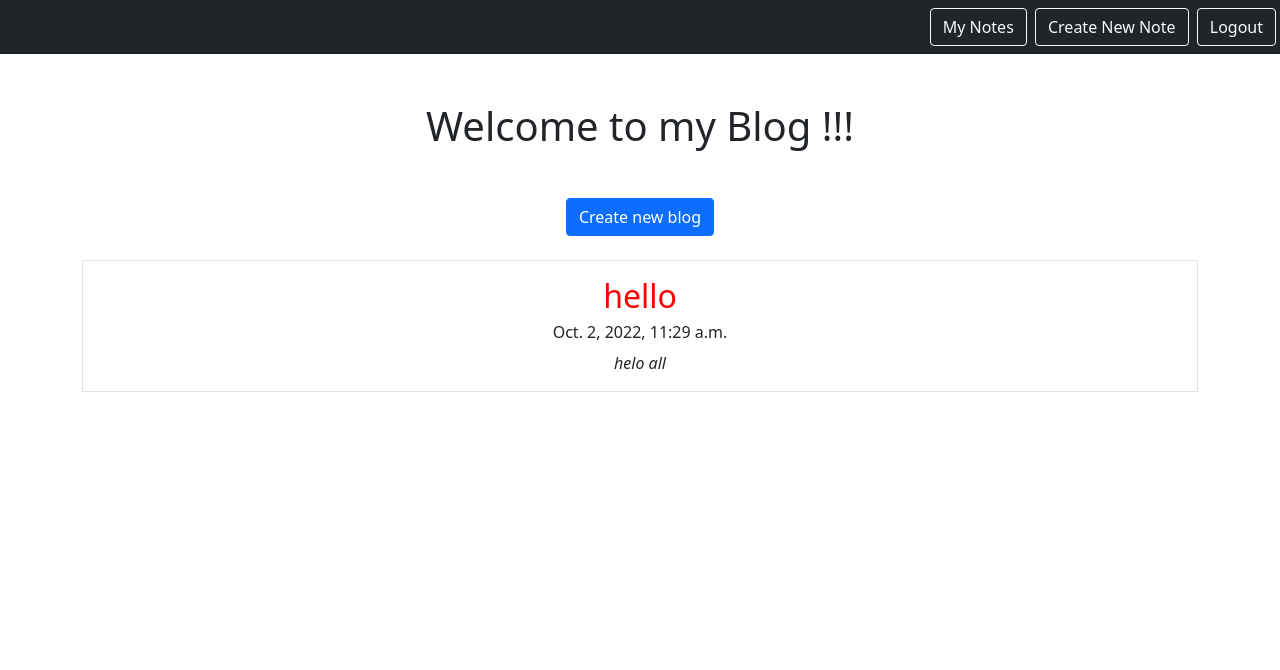
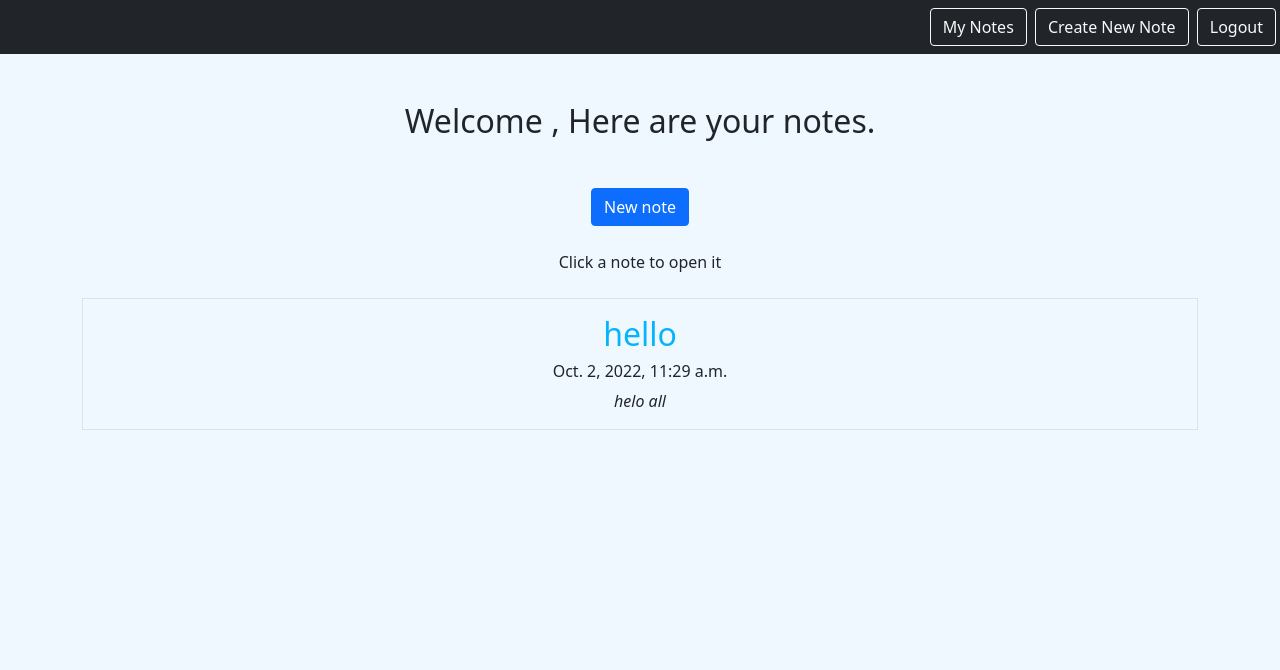
Before and after one commit to codemukul/djangoFirst, a Django app: page /smart/ in a window 1280 px wide. Shown: the top 670 px of the page. Run offline with Django 4.2, Linux system fonts and the light colour scheme; a user stored in the database is signed in; data comes from the database, SQL or seed files in the repository; both versions use the stored data as it was after the commit.

Commit message:
notes app

```diff
--- a/home/templates/home/logout.html
+++ b/home/templates/home/logout.html
@@ -3,4 +3,6 @@
 {% block content %}
 
 <h1>Hope to see you soon :)</h1>
+<br><br>
+<h3>Have a good day ahead !</h3>
 {% endblock %}
--- a/home/templates/home/welcome.html
+++ b/home/templates/home/welcome.html
@@ -1,7 +1,9 @@
 {% extends "base.html" %}
 
 {% block content %}
-<h1>Hello :)</h1>
+    <h1>Hello :)</h1>
+    <br>
+    <h2>A Simple yet Elegant solution for your everyday Notes !</h2>
     <h7>The time is {{today}}</h7>
     <br><br><br><br>
     <a href="{% url 'signup' %}" class="btn btn-primary">Register Now</a>
--- a/muk/settings.py
+++ b/muk/settings.py
@@ -23,11 +23,12 @@ BASE_DIR = Path(__file__).resolve().parent.parent
 SECRET_KEY = 'django-insecure-u-4#2kc9+4a163klz&9e2vnj3u2+7irfl5m$_a-3_h724=84m3'
 
 # SECURITY WARNING: don't run with debug turned on in production!
-DEBUG = True
+DEBUG = False
 
 ALLOWED_HOSTS = [
     'codemukul.tech',
-    '139.59.41.48',
+    '127.0.0.1',
+    'www.codemukul.tech',
 ]
 
 
--- a/notes/templates/notes/notes_list.html
+++ b/notes/templates/notes/notes_list.html
@@ -1,8 +1,10 @@
 {% extends "base.html" %}
 
 {% block content %}
-<h1 class="my-5">Welcome to my Blog !!!</h1>
-<a href="{% url 'notes.new' %}" class="btn btn-primary">Create new blog</a>
+<h2 class="my-5">Welcome , Here are your notes.</h2>
+<a href="{% url 'notes.new' %}" class="btn btn-primary">New note</a>
+<br><br>
+<h7>Click a note to open it </h7>
 <br><br>
     <div class="row row-cols3 g-2">
         {% for note in notes %}
--- a/static/templates/base.html
+++ b/static/templates/base.html
@@ -6,9 +6,20 @@
     <meta http-equiv="X-UA-Compatible" content="IE=edge">
     <meta name="viewport" content="width=device-width, initial-scale=1.0">
     <link rel="icon" type="image/png" href="{% static 'images/favicon.png' %}" />
+    <link rel="stylesheet" type="text/css" href="{% static 'css/style.css' %}"/>
     <link href="https://cdn.jsdelivr.net/npm/bootstrap@5.0.2/dist/css/bootstrap.min.css" rel="stylesheet" integrity="sha384-EVSTQN3/azprG1Anm3QDgpJLIm9Nao0Yz1ztcQTwFspd3yD65VohhpuuCOmLASjC" crossorigin="anonymous">
-    <link rel="stylesheet" type="text/css" href="{% static 'css/style.css' %}"/>
     <title>Mukul</title>
+    <style>
+        body{
+            background-color:aliceblue;
+        }
+        .note-li {
+            color:#06b4f9;
+        }
+        .note-li:hover{
+            color: #DB9444;
+        }
+    </style>
 </head>
 <body>
     <nav class="navbar navbar-dark bg-dark">
```
Also changed, not shown: notes/forms.py (+5 -5 lines), db.sqlite3, static/images/mm.png (renamed from static/images/favicon.png).
